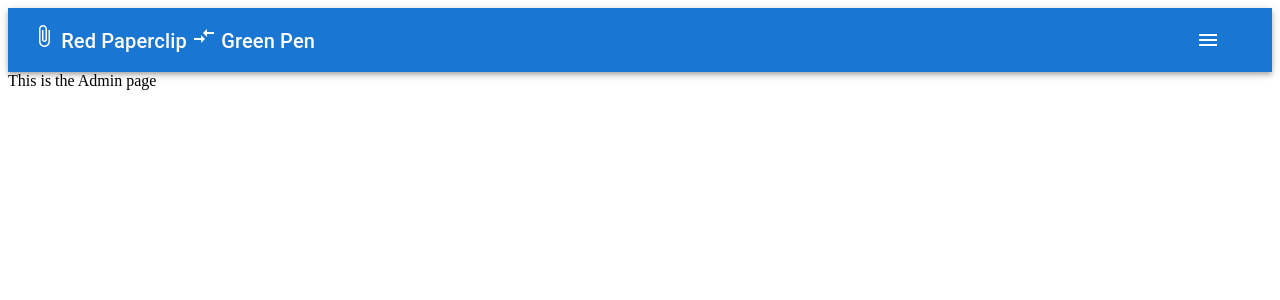
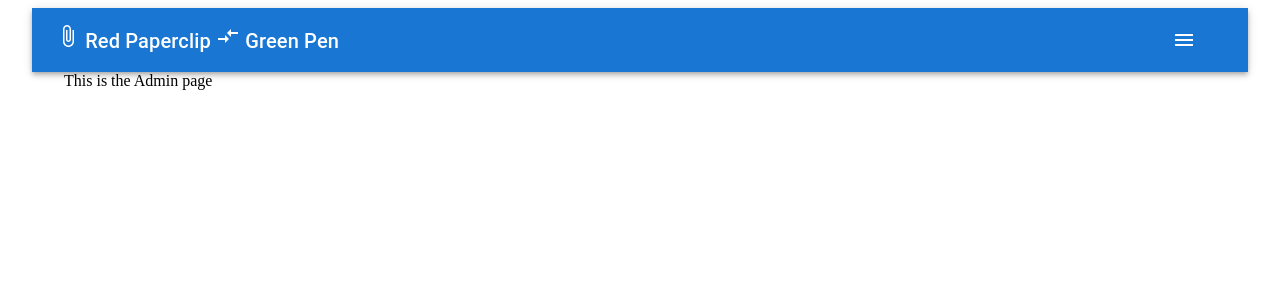
Before and after one commit to hratx-blue-ocean/red-paperclip, a React app: page /admin in a window 1280 px wide. Shown: the top 300 px of the page. Built offline with nearby package versions, Linux system fonts and the light colour scheme; the HTML template or start-up script is replaced by a standard one.

Commit message:
Set full page container width to xl

```diff
--- a/client/src/Components/Admin/Admin.js
+++ b/client/src/Components/Admin/Admin.js
@@ -1,6 +1,8 @@
 import React from 'react';
 
 const Admin = () => {
+  // if admin not logged in, show message
+
   return <div>This is the Admin page</div>;
 };
 
--- a/client/src/Components/App.js
+++ b/client/src/Components/App.js
@@ -1,5 +1,6 @@
 import React, { useContext } from 'react';
 import { BrowserRouter as Router, Switch, Route } from 'react-router-dom';
+import { Container } from '@mui/material';
 import Header from './Header/Header';
 import Feed from './Feed/Feed';
 import Admin from './Admin/Admin';
@@ -9,8 +10,9 @@ import Profile from './Profile/Profile';
 function App() {
   return (
     <main>
+      <Container maxWidth="xl" className="main">
         <Header />
-      <app>
+        <Container className="app">
           <Router>
             <Switch>
               <Route path="/profile">
@@ -27,7 +29,8 @@ function App() {
               </Route>
             </Switch>
           </Router>
-      </app>
+        </Container>
+      </Container>
     </main>
   );
 }
```
Also changed, not shown: 1 other file (tests, documents, lock files or other folders). Lines whose indentation alone changed are shown as unchanged.
